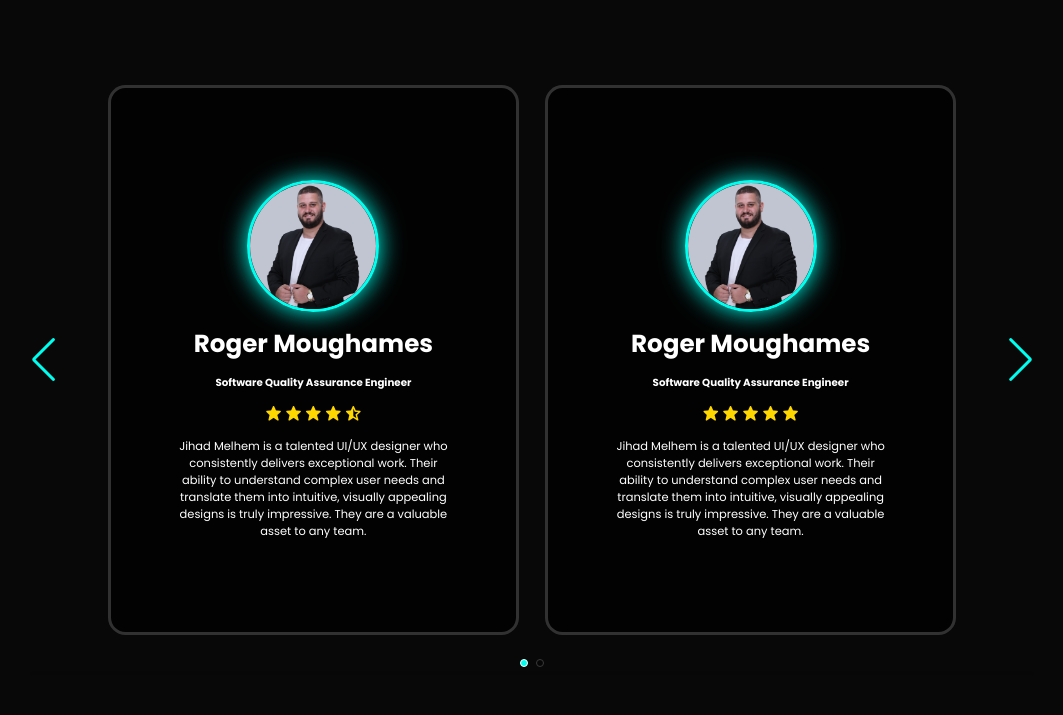
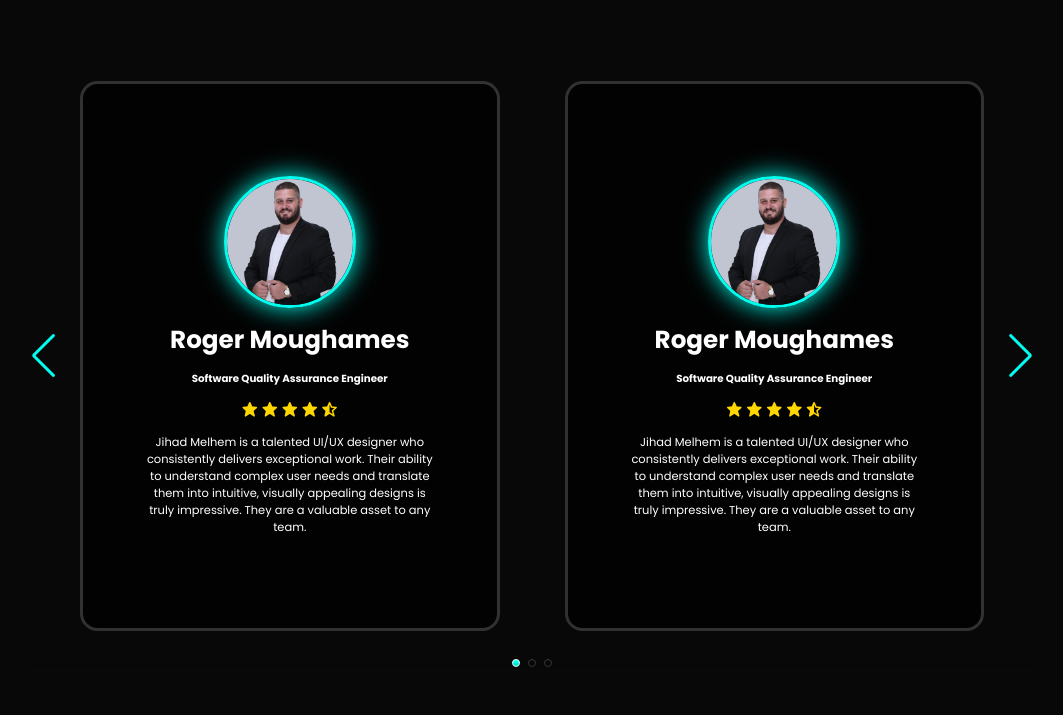
Before and after one commit to rm-solutions-lb/portfolio-jihad-melhem, a plain HTML site: page index.html in a window 1280 px wide. Shown: the part 3365-4080 px from the top of the page, without its empty margins (108-1171 px from the left). Drawn offline with nearby package versions, Linux system fonts and the light colour scheme.

Commit message:
fix carousel

```diff
--- a/css/style.css
+++ b/css/style.css
@@ -632,10 +632,8 @@ span {
 }
 
 .wrapper {
-    display: grid;
-    grid-template-columns: repeat(2, 1fr);
-    gap: 3rem;
-    margin: 5rem 10rem;
+    width: 100%;
+    padding: 40px 60px !important;
 }
 
 .testimonial-item {
@@ -652,6 +650,7 @@ span {
     gap: 1.5rem;
     color: white;
     transition: 0.4s ease-in-out;
+    width: 100%;
 }
 
 .testimonial-item:hover {
@@ -850,10 +849,6 @@ span {
         padding-bottom: 7rem;
     }
 
-    .testimonials .wrapper {
-        grid-template-columns: repeat(1, 1fr);
-    }
-
     .contact form {
         display: flex;
         flex-direction: column;
@@ -961,3 +956,7 @@ span {
 .swiper-pagination-bullet {
     border: 1px solid white;
 }
+
+.swiper-pagination {
+    bottom: 0 !important;
+}
--- a/index.html
+++ b/index.html
@@ -240,25 +240,6 @@
                                     appealing
                                     designs is truly impressive. They are a valuable asset to any team.</p>
                             </div>
-
-                            <div class="testimonial-item">
-                                <img src="images/rogermoughames.png" alt="">
-                                <h2>Roger Moughames</h2>
-                                <h3>Software Quality Assurance Engineer</h3>
-                                <div class="rating">
-                                    <i class='bx bxs-star' id="star"></i>
-                                    <i class='bx bxs-star' id="star"></i>
-                                    <i class='bx bxs-star' id="star"></i>
-                                    <i class='bx bxs-star' id="star"></i>
-                                    <i class='bx bxs-star' id="star"></i>
-                                </div>
-                                <p>Jihad Melhem is a talented UI/UX designer who consistently delivers exceptional work.
-                                    Their
-                                    ability to understand complex user needs and translate them into intuitive, visually
-                                    appealing
-                                    designs is truly impressive. They are a valuable asset to any team.</p>
-                            </div>
-
                         </div>
                     </div>
                     <div class="swiper-slide">
@@ -280,7 +261,10 @@
                                     appealing
                                     designs is truly impressive. They are a valuable asset to any team.</p>
                             </div>
-
+                        </div>
+                    </div>
+                    <div class="swiper-slide">
+                        <div class="wrapper">
                             <div class="testimonial-item">
                                 <img src="images/rogermoughames.png" alt="">
                                 <h2>Roger Moughames</h2>
@@ -290,7 +274,7 @@
                                     <i class='bx bxs-star' id="star"></i>
                                     <i class='bx bxs-star' id="star"></i>
                                     <i class='bx bxs-star' id="star"></i>
-                                    <i class='bx bxs-star' id="star"></i>
+                                    <i class='bx bxs-star-half' id="star"></i>
                                 </div>
                                 <p>Jihad Melhem is a talented UI/UX designer who consistently delivers exceptional work.
                                     Their
--- a/js/script.js
+++ b/js/script.js
@@ -67,4 +67,15 @@ var swiper = new Swiper('.swiper', {
     nextEl: '.swiper-button-next',
     prevEl: '.swiper-button-prev',
   },
+  breakpoints: {
+    // when window width is >= 865px
+    865: {
+      slidesPerView: 2,
+      spaceBetween: -55
+    },
+    // when window width is < 865px
+    0: {
+      slidesPerView: 1,
+    }
+  }
 });
```
